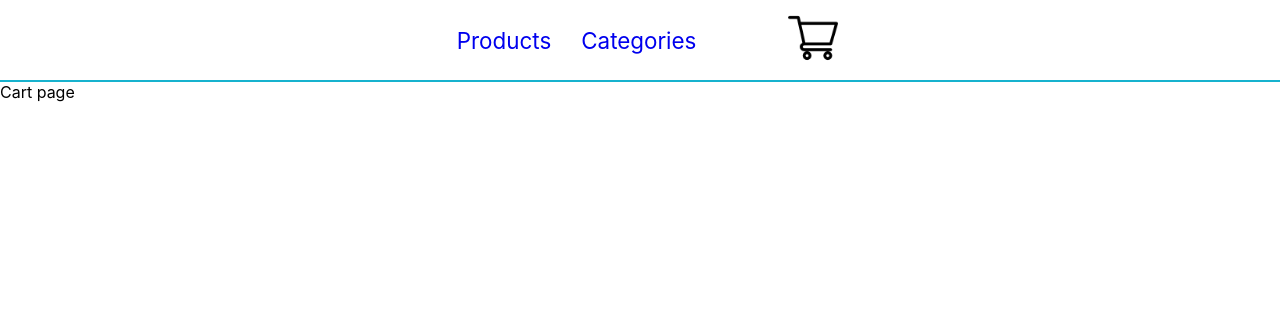
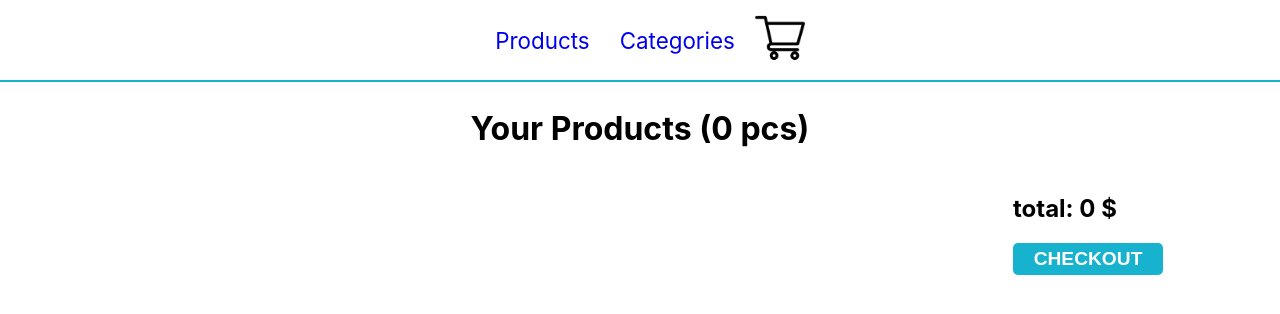
Before and after one commit to sarzal666/fast-cart, a React (Create React App) app: page /cart in a window 1280 px wide. Shown: the top 314 px of the page. Built offline with nearby package versions, Linux system fonts and the light colour scheme.

Commit message:
styled cart, working on stripe payment

```diff
--- a/src/Components/Cart/Cart.js
+++ b/src/Components/Cart/Cart.js
@@ -1,5 +1,58 @@
-export default function Categories() {
+import './Cart.scss';
+import {useContext} from "react";
+import CartContext from "../../Context/CartContext";
+import Button from "../Button/Button";
+
+
+function getCartTotal(cart) {
+    let result = 0;
+
+    cart.forEach(item => Number(result += item.getPrice()).toFixed(2))
+
+    return result
+}
+
+export default function Cart() {
+
+    const {cart, setCart} = useContext(CartContext);
+
     return (
-        <div>Cart page</div>
+        <section className="cart-wrapper wrapper">
+            <h1>Your Products ({cart.length} pcs)</h1>
+            <div className="cart">
+                <ul className="cart__items-list">
+                    {cart && cart.map(item => (
+                        <li className="cart-item" key={item.product.id}>
+                            <div>
+                                <img src={item.product.image} width={100} alt="product"/>
+                            </div>
+                            <div>
+                                <p>{item.product.title}</p>
+                            </div>
+                            <div className="cart-item__totals">
+                                <div>
+                                    <h2>price</h2>
+                                    <p>{item.product.price} $</p>
+                                </div>
+                                <div>
+                                    <h2>quantity</h2>
+                                    <p>{item.quantity} pcs</p>
+                                </div>
+                                <div>
+                                    <h2>total</h2>
+                                    <p>{item.getPrice()} $</p>
+                                </div>
+                            </div>
+                        </li>
+                    ))}
+                </ul>
+            </div>
+            <div className="summary">
+                <h2>
+                    total: {getCartTotal(cart)} $
+                </h2>
+                <Button text="checkout" />
+            </div>
+        </section>
     );
 }
--- /dev/null
+++ b/src/Components/Cart/Cart.scss
@@ -0,0 +1,51 @@
+.cart-wrapper {
+  flex-direction: row;
+  flex-wrap: wrap;
+
+  h1 {
+    width: 100%;
+    text-align: center;
+  }
+}
+.cart {
+  width: 70%;
+  max-height: calc(100vh - 150px);
+  overflow-y: scroll;
+
+  .cart__items-list {
+    width: 100%;
+    margin: 0;
+    padding: 0;
+    list-style-type: none;
+
+    .cart-item {
+      display: flex;
+      justify-content: center;
+      align-items: center;
+      border-bottom: 1px solid black;
+      margin: auto;
+      & > :nth-child(1) {
+        width: 25%;
+      }
+      & > :nth-child(2) {
+        width: 50%;
+      }
+      & > :nth-child(3) {
+        width: 25%;
+      }
+      & > * {
+        flex-grow: 1;
+        display: flex;
+        justify-content: center;
+        align-items: center;
+        flex-direction: column;
+      }
+
+      .cart-item__totals {
+        div > p {
+          text-align: center;
+        }
+      }
+    }
+  }
+}
--- a/src/Components/CartIcon/CartIcon.js
+++ b/src/Components/CartIcon/CartIcon.js
@@ -8,7 +8,7 @@ export default function CartIcon() {
     const isSmthInCart = cart.length > 0;
 
     return (
-        <div className="cart">
+        <div className="cart-icon">
             <img src="/shopping-cart.png" alt="shopping cart" />
             {isSmthInCart && <div className="items-counter">{cart.length}</div>}
         </div>
--- a/src/Components/CartIcon/CartIcon.scss
+++ b/src/Components/CartIcon/CartIcon.scss
@@ -1,4 +1,4 @@
-.cart {
+.cart-icon {
   margin-left: 10%;
   position: relative;
 
--- a/src/Components/Header/Header.js
+++ b/src/Components/Header/Header.js
@@ -14,10 +14,9 @@ export default function Header() {
                         <Link to="/categories">Categories</Link>
                     </li>
                 </ul>
-                {/*<div className="cart">*/}
-                {/*    <img src="/shopping-cart.png" alt=""/>*/}
-                {/*</div>*/}
-                <CartIcon />
+                <Link to="/cart">
+                    <CartIcon />
+                </Link>
             </nav>
         </header>
     );
```
